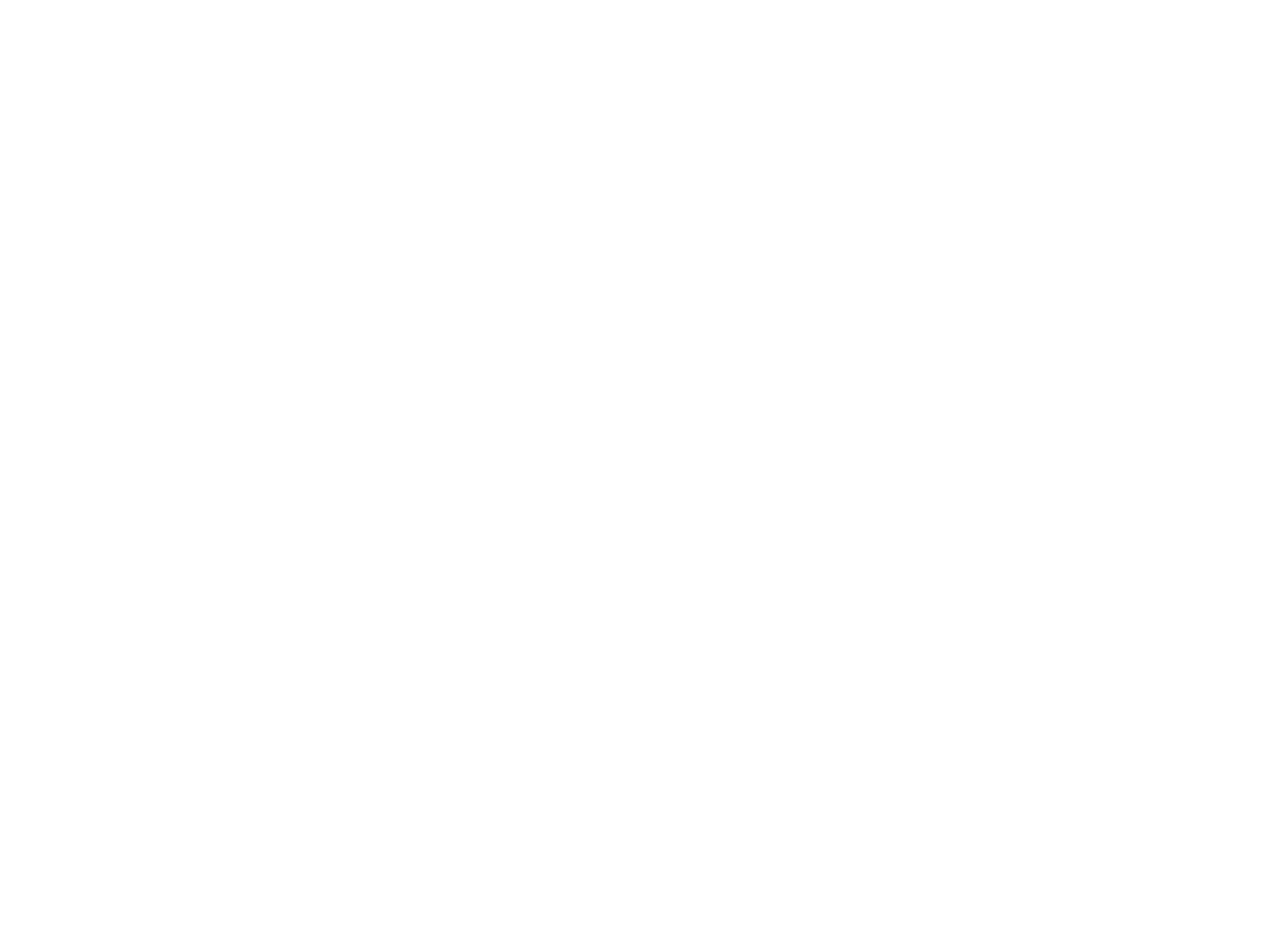
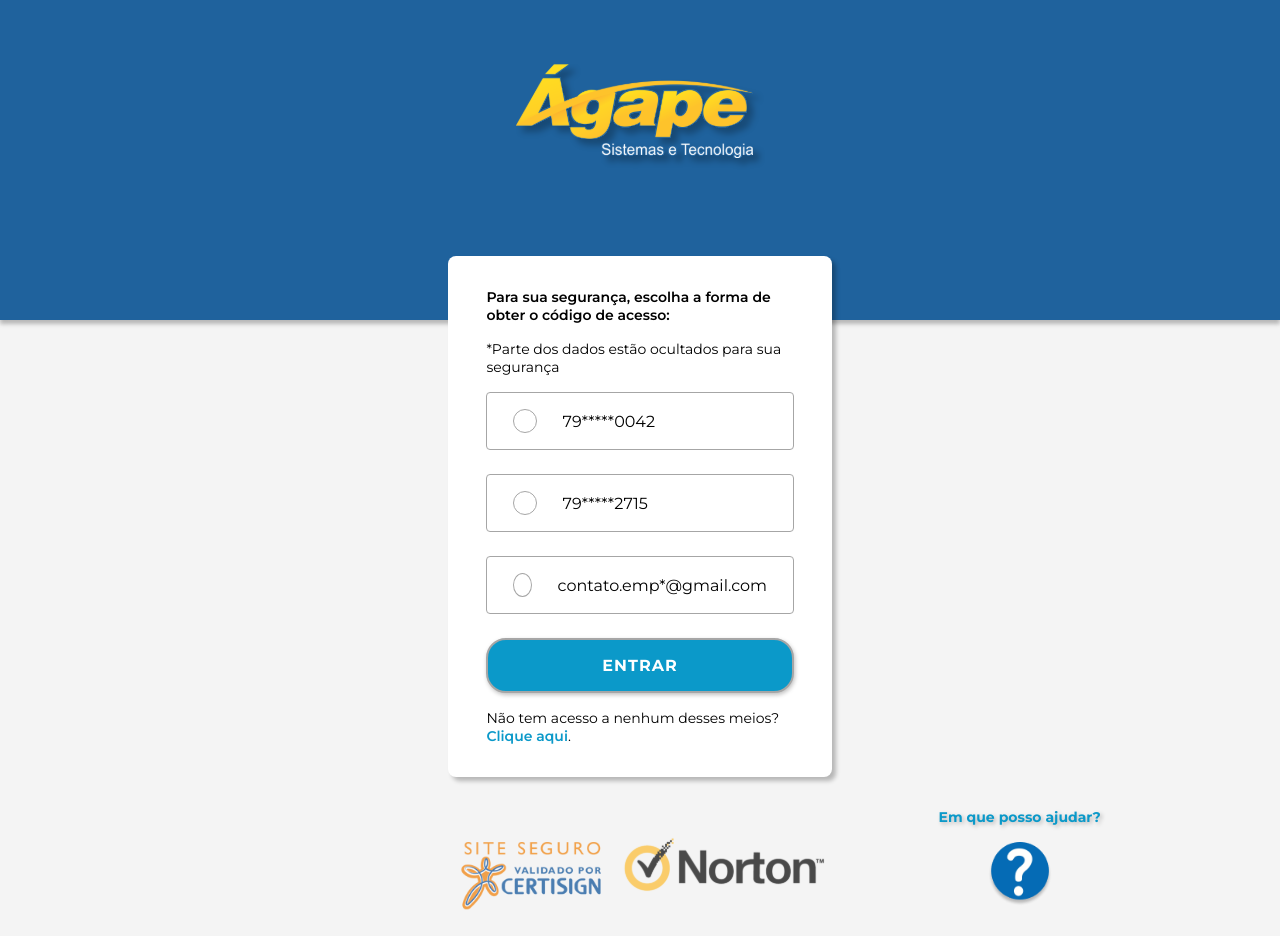
Before and after one commit to RichardSouzza/Squad-06, a React (Vite) app in the folder src/client/: page /verification in a window 1280 px wide. Before the commit this address had no page. Before the commit the page ends 800 px from the top, so only its background shows below. Built offline with nearby package versions, Linux system fonts and the light colour scheme.

Commit message:
Add Verification page

```diff
--- a/src/client/src/assets/styles/login.css
+++ b/src/client/src/assets/styles/login.css
@@ -1,17 +1,13 @@
-main {
-  position: relative;
-}
-
 .floatCard {
   display: flex;
   flex-direction: column;
   width: 30vw;
   min-width: 360px;
+  margin-top: -8vh;
+  margin-bottom: 4vh;
   padding: 4vh 3vw;
   border-radius: 0.5rem;
   gap: 2vh;
-  position: absolute;
-  top: -8vh;
   background-color: var(--accent-background-color);
   box-shadow: 4px 4px 4px rgba(0, 0, 0, 0.25);
   font-size: 0.875rem;
@@ -28,6 +24,36 @@
   border: 1px solid #a6a6a6;
   border-radius: 0.25rem;
   font-size: 0.9rem;
+}
+
+.floatCard .radio {
+  display: flex;
+  align-items: center;
+  border: 1px solid var(--border-color);
+  border-radius: 0.25rem;
+  padding: 2vh 2vw;
+  gap: 2vw;
+  overflow-x: auto;
+  font-size: 1rem;
+}
+
+.floatCard .radio input, .floatCard .radio label {
+  cursor: pointer;
+}
+
+.floatCard input[type=radio] {
+  width: 1.5rem;
+  height: 1.5rem;
+  appearance: none;
+  border: 1px solid var(--border-color);
+  border-radius: 100%;
+  padding: 3px;
+  transition: 0.2s linear;
+}
+
+.floatCard input[type=radio]:checked {
+  background-clip: content-box;
+  background-color: var(--border-color);
 }
 
 .floatCard input[type=submit] {
--- a/src/client/src/main.jsx
+++ b/src/client/src/main.jsx
@@ -3,12 +3,14 @@
 import Contribuinte from './pages/Contribuinte';
 import DAM from './pages/DAM';
 import Login from './pages/Login';
+import Verification from './pages/Verification';
 import './assets/styles/index.css';
 
 createRoot(document.getElementById('root')).render(
   <BrowserRouter>
     <Routes>
       <Route path="/" element={<Login />} />
+      <Route path="/verification" element={<Verification />} />
       <Route path="/client" element={<Contribuinte />} />
       <Route path="/client/dam" element={<DAM />} />
     </Routes>
--- a/src/client/src/pages/Login.jsx
+++ b/src/client/src/pages/Login.jsx
@@ -13,7 +13,7 @@
     const form = document.getElementById('form');
     input.pattern = '^\\d{2}\\.?\\d{3}\\.?\\d{3}\\/?\\d{4}-?\\d{2}|\\d{3}\\.?\\d{3}\\.?\\d{3}-?\\d{2}$';
     input.addEventListener('keyup', () => {addMask(input)});
-    form.addEventListener('submit', () => {navigate('/client')});
+    form.addEventListener('submit', () => {navigate('/verification')});
   });
 
   return (
--- /dev/null
+++ b/src/client/src/pages/Verification.jsx
@@ -0,0 +1,43 @@
+import { useEffect } from 'react';
+import { useNavigate } from "react-router-dom";
+import Header from "../components/Header/Header";
+import Footer from "../components/Footer/Footer";
+import '../assets/styles/login.css';
+
+export default function Verification() {
+  document.title = 'Verificação';
+  const navigate = useNavigate();
+  useEffect(() => {
+    const form = document.getElementById('form');
+    form.addEventListener('submit', () => {navigate('/client')});
+  });
+
+  return (
+    <div className="body">
+      <Header />
+      <main>
+        <div className="floatCard">
+          <p className="semibold">Para sua segurança, escolha a forma de obter o código de acesso:</p>
+          <p>*Parte dos dados estão ocultados para sua segurança</p>
+          <form id="form">
+            <div className="radio">
+              <input type="radio" id="option1" name="verification_option" value="option1" required />
+              <label htmlFor="option1">79*****0042</label>
+            </div>
+            <div className="radio">
+              <input type="radio" id="option2" name="verification_option" value="option2" />
+              <label htmlFor="option2">79*****2715</label>
+            </div>
+            <div className="radio">
+              <input type="radio" id="option3" name="verification_option" value="option3" />
+              <label htmlFor="option3">contato.emp*@gmail.com</label>
+            </div>
+            <input type="submit" value="ENTRAR" />
+          </form>
+          <p>Não tem acesso a nenhum desses meios? <a className="anchor">Clique aqui</a>.</p>
+        </div>
+      </main>
+      <Footer contactVisibility="hide"/>
+    </div>
+  );
+}
```
Also changed, not shown: 1 other file (tests, documents, lock files or other folders).
